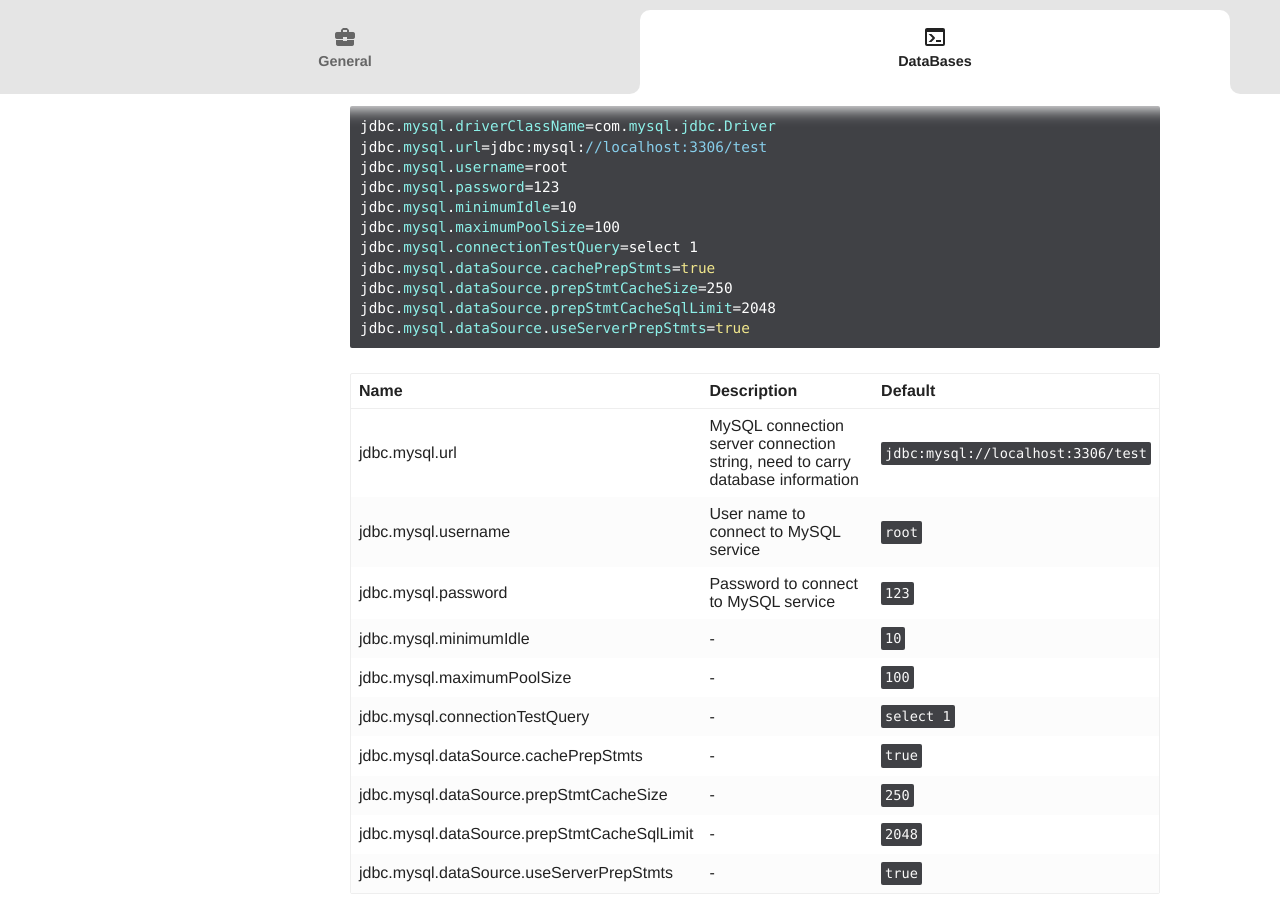
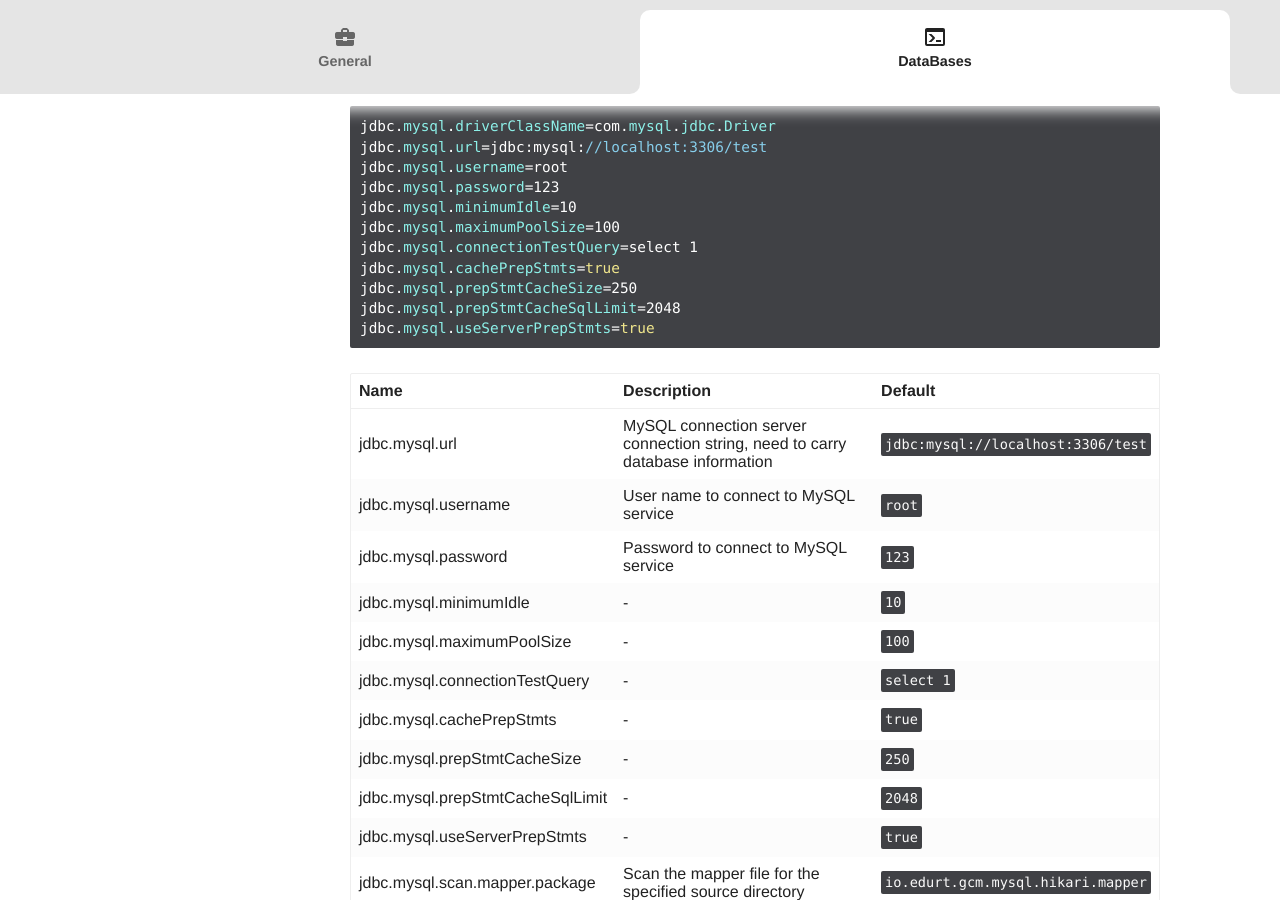
Before and after one commit to EdurtIO/gcm, a Jekyll site: the page built from docs/collections/_databases_docs/mysql.md, in a window 1280 px wide and 900 px high, scrolled down 1070 px. Built offline with Jekyll 4.4.1, drawn with Linux system fonts in a browser that asks for light colours; cached includes are drawn as plain includes; some web fonts are replaced.

Commit message:
Remove mysql dataSource prefix

````diff
--- a/docs/collections/_databases_docs/mysql.md
+++ b/docs/collections/_databases_docs/mysql.md
@@ -38,10 +38,10 @@ jdbc.mysql.password=123
 jdbc.mysql.minimumIdle=10
 jdbc.mysql.maximumPoolSize=100
 jdbc.mysql.connectionTestQuery=select 1
-jdbc.mysql.dataSource.cachePrepStmts=true
-jdbc.mysql.dataSource.prepStmtCacheSize=250
-jdbc.mysql.dataSource.prepStmtCacheSqlLimit=2048
-jdbc.mysql.dataSource.useServerPrepStmts=true
+jdbc.mysql.cachePrepStmts=true
+jdbc.mysql.prepStmtCacheSize=250
+jdbc.mysql.prepStmtCacheSqlLimit=2048
+jdbc.mysql.useServerPrepStmts=true
 ```
 
 |Name|Description|Default|
@@ -52,10 +52,11 @@ jdbc.mysql.dataSource.useServerPrepStmts=true
 |jdbc.mysql.minimumIdle|-|`10`|
 |jdbc.mysql.maximumPoolSize|-|`100`|
 |jdbc.mysql.connectionTestQuery|-|`select 1`|
-|jdbc.mysql.dataSource.cachePrepStmts|-|`true`|
-|jdbc.mysql.dataSource.prepStmtCacheSize|-|`250`|
-|jdbc.mysql.dataSource.prepStmtCacheSqlLimit|-|`2048`|
-|jdbc.mysql.dataSource.useServerPrepStmts|-|`true`|
+|jdbc.mysql.cachePrepStmts|-|`true`|
+|jdbc.mysql.prepStmtCacheSize|-|`250`|
+|jdbc.mysql.prepStmtCacheSqlLimit|-|`2048`|
+|jdbc.mysql.useServerPrepStmts|-|`true`|
+|jdbc.mysql.scan.mapper.package|Scan the mapper file for the specified source directory|`io.edurt.gcm.mysql.hikari.mapper`|
 
 ### Example
 
````
Also changed, not shown: 1 other file.
